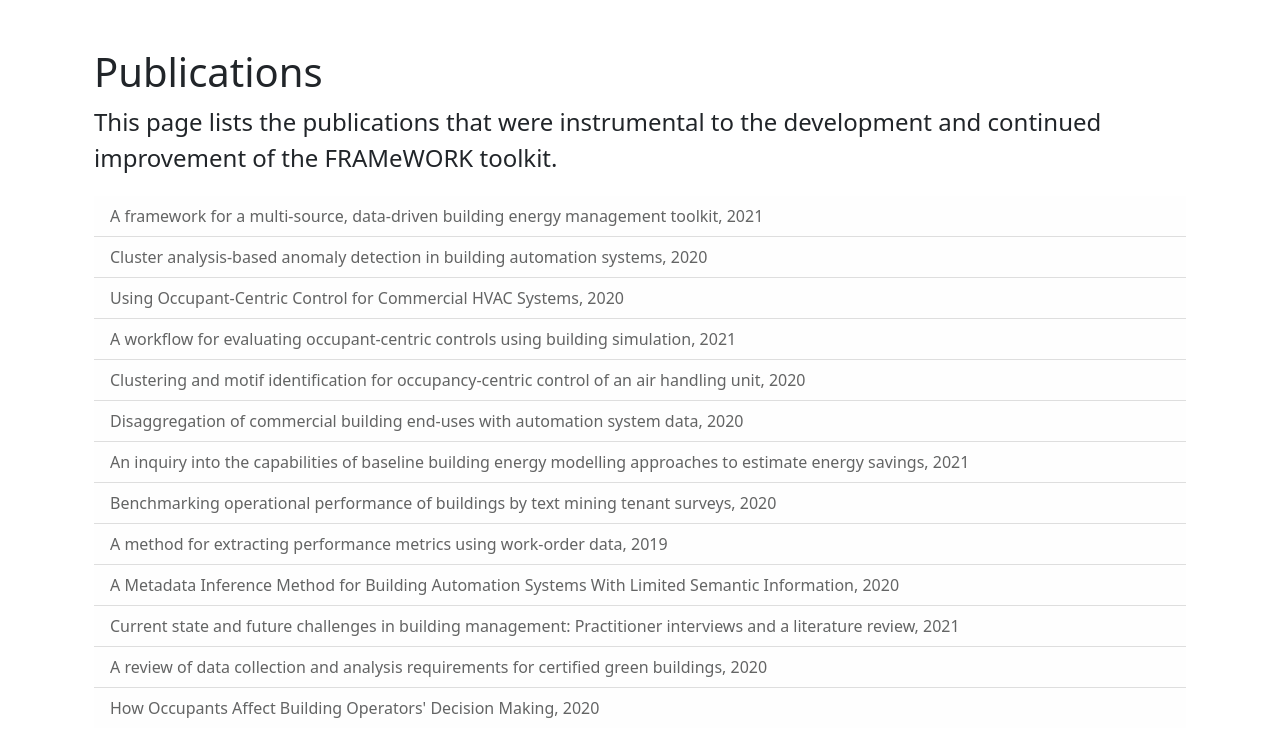
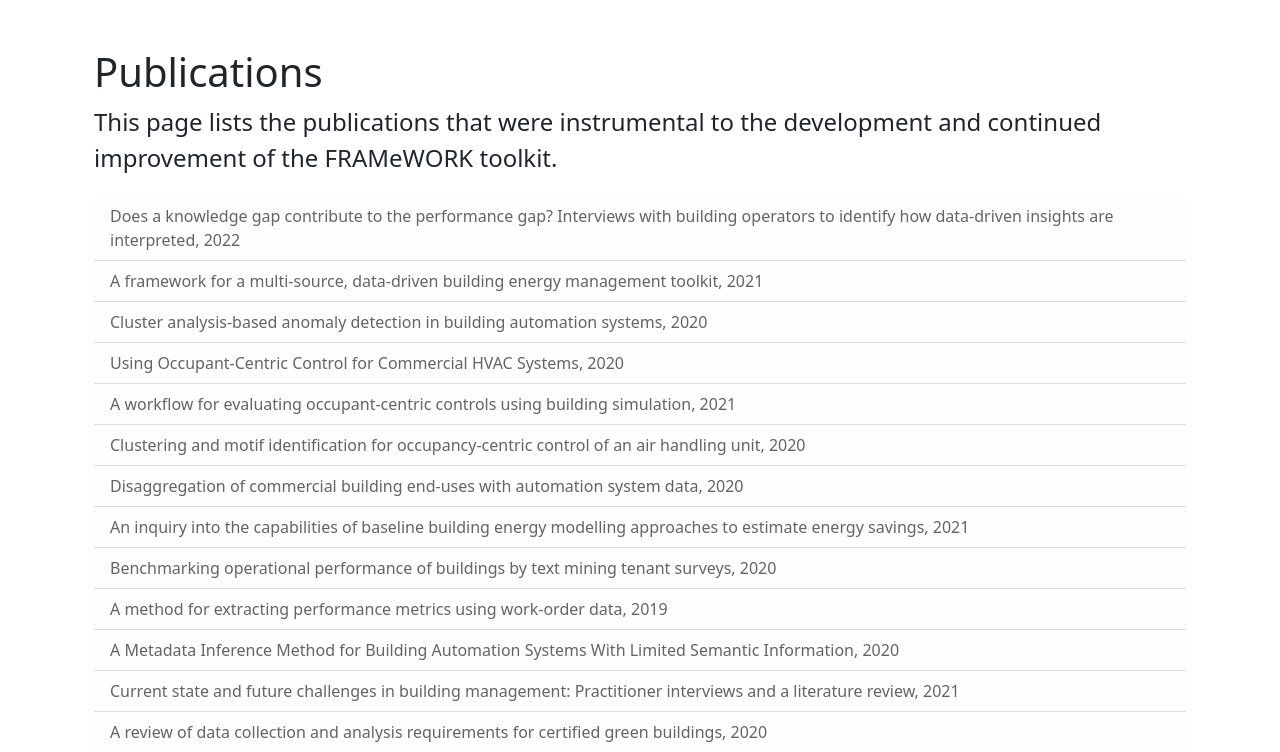
Before and after one commit to Carleton-DBOM-Research-Group/Building_energy_management_toolkit, a Flask app: page /publications in a window 1280 px wide. Shown: the part 74-826 px from the top of the page. Before the commit the page ends 792 px from the top, so only its background shows below. Run offline with Flask 3, Linux system fonts and the light colour scheme.

Commit message:
update publications page

```diff
--- a/templates/publications.html
+++ b/templates/publications.html
@@ -65,6 +65,7 @@
   <p class="h1">Publications</p>
   <p class="lead fs-4 pb-1">This page lists the publications that were instrumental to the development and continued improvement of the FRAMeWORK toolkit.</p>
   <div class="list-group list-group-flush">
+    <a href="https://doi.org/10.1016/j.enbuild.2022.112238" class="list-group-item list-group-item-action list-group-item-light" target="_blank">Does a knowledge gap contribute to the performance gap? Interviews with building operators to identify how data-driven insights are interpreted, 2022</a>
     <a href="https://doi.org/10.1016/j.enbuild.2021.111255" class="list-group-item list-group-item-action list-group-item-light" target="_blank">A framework for a multi-source, data-driven building energy management toolkit, 2021</a>
     <a href="https://doi.org/10.1016/j.enbuild.2020.110445" class="list-group-item list-group-item-action list-group-item-light" target="_blank">Cluster analysis-based anomaly detection in building automation systems, 2020</a>
     <a href="https://www.proquest.com/docview/2526344419" class="list-group-item list-group-item-action list-group-item-light" target="_blank">Using Occupant-Centric Control for Commercial HVAC Systems, 2020</a>
```
